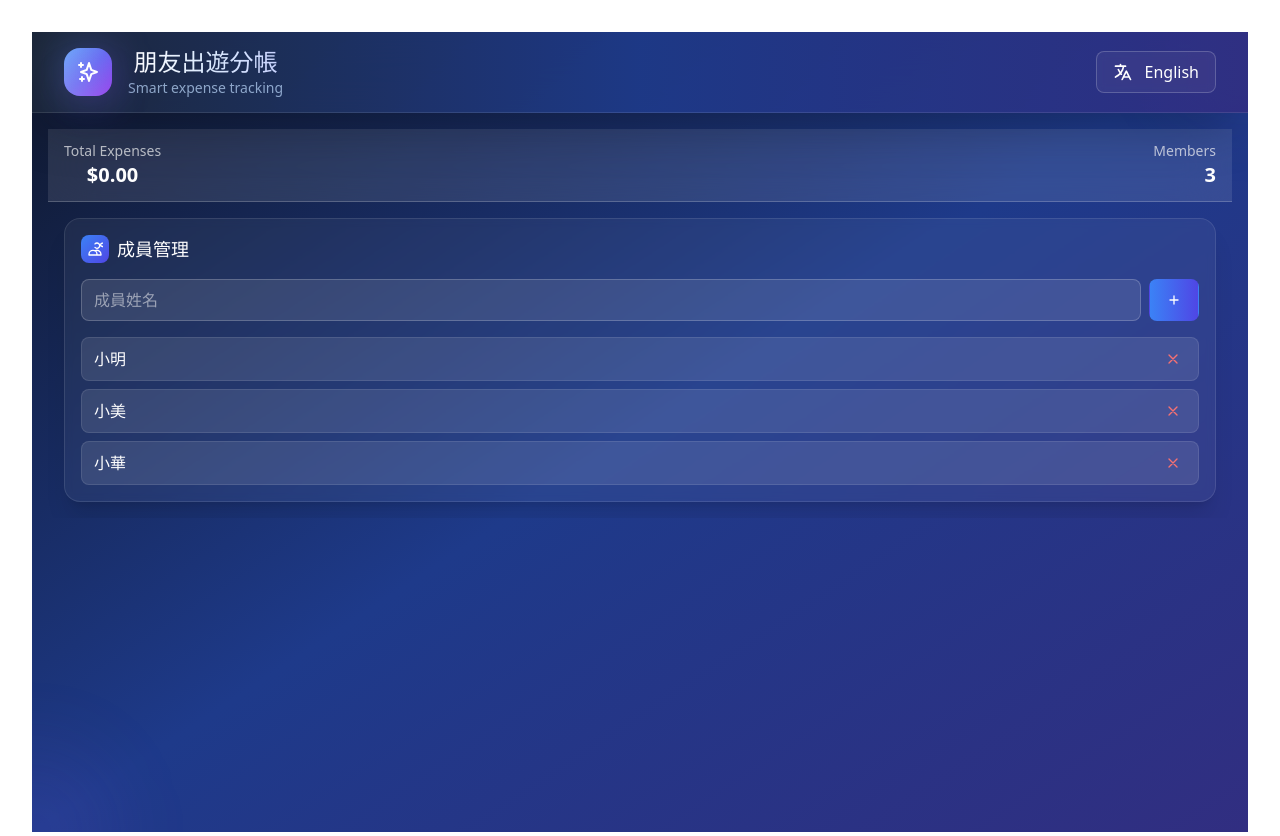
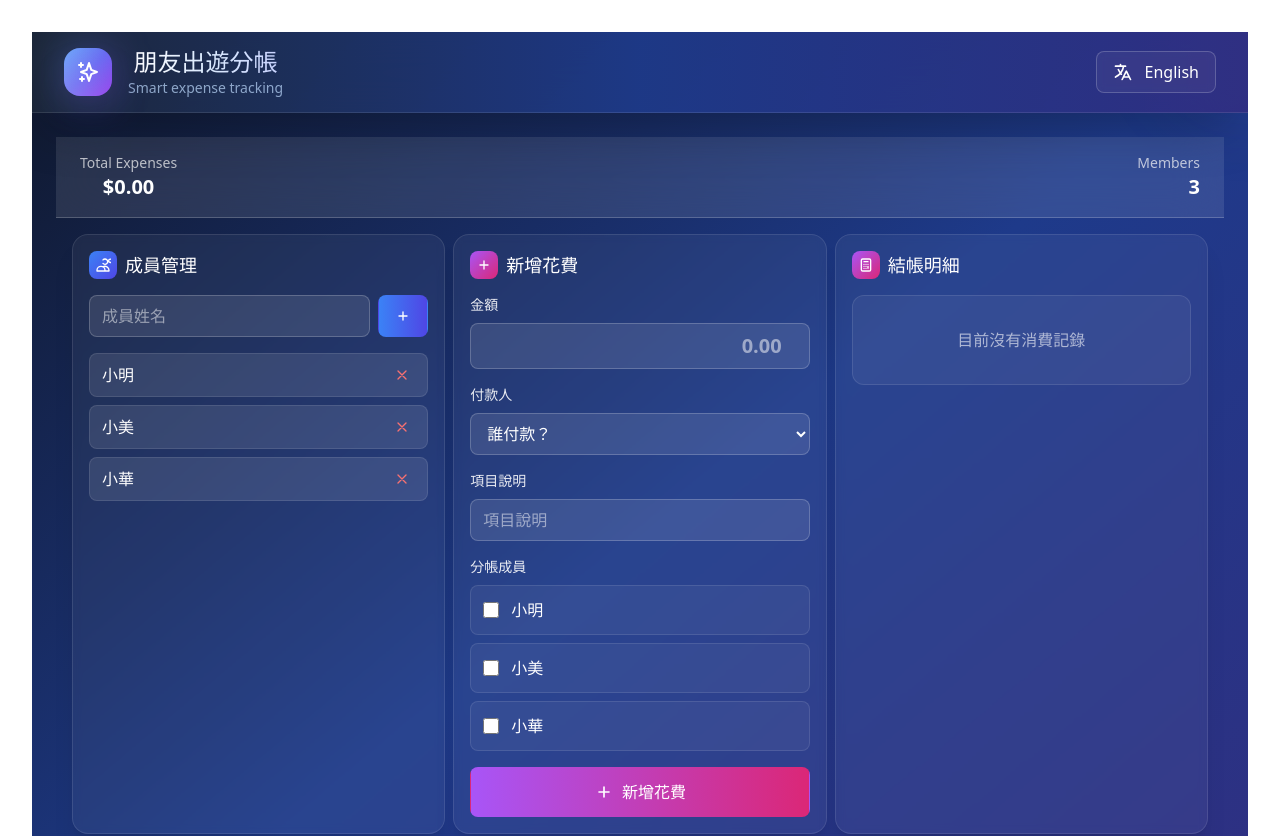
Before and after one commit to VanessaLin9/split-bill, a Vue app: page / in a window 1280 px wide. Shown: the top 836 px of the page. Built offline with nearby package versions, Linux system fonts and the light colour scheme.

Commit message:
feat: improve desktop layout with enhanced spacing, grid structure, and expense detail display

```diff
--- a/src/App.vue
+++ b/src/App.vue
@@ -406,8 +406,8 @@
     </div>
 
     <!-- 桌面版內容 -->
-    <div v-else class="p-4">
-      <div class="bg-white/10 backdrop-blur-xl border-b border-white/20 px-4 py-3">
+    <div v-else class="p-6">
+      <div class="bg-white/10 backdrop-blur-xl border-b border-white/20 px-4 py-3 lg:px-6 lg:py-4">
         <div class="flex justify-between items-center">
           <div class="text-white">
             <div class="text-sm text-white/70">Total Expenses</div>
@@ -422,8 +422,8 @@
 
 
       <!-- 分頁內容 -->
-      <div class="flex-1 overflow-hidden p-4">
-        <div class="bg-white/5 backdrop-blur-sm rounded-2xl border border-white/10 shadow-xl h-full overflow-y-auto">
+      <div class="flex-1 overflow-hidden p-4 grid grid-cols-3 gap-2">
+        <div class="bg-white/5 backdrop-blur-sm rounded-2xl border border-white/10 shadow-xl">
           <!-- 成員管理頁 -->
           <div v-if="activeTab === 'members'" class="p-4">
             <div class="flex items-center gap-2 mb-4">
@@ -473,22 +473,24 @@
               </div>
             </div>
           </div>
+        </div>
 
+        <div class="bg-white/5 backdrop-blur-sm rounded-2xl border border-white/10 shadow-xl">
           <!-- 新增花費頁 -->
-          <div v-else-if="activeTab === 'add'" class="p-4">
+          <div class="p-4">
             <div class="flex items-center gap-2 mb-4">
               <div class="p-1.5 bg-gradient-to-br from-purple-500 to-pink-600 rounded-lg">
                 <svg class="w-4 h-4 text-white" fill="none" stroke="currentColor" viewBox="0 0 24 24">
                   <path stroke-linecap="round" stroke-linejoin="round" stroke-width="2" d="M12 6v6m0 0v6m0-6h6m-6 0H6" />
                 </svg>
               </div>
-              <h2 class="text-lg text-white font-semibold">{{ t('addExpense') }}</h2>
+              <h2 class="text-lg text-white font-semibold ">{{ t('addExpense') }}</h2>
             </div>
 
             <div class="space-y-4">
               <!-- 金額輸入 -->
               <div>
-                <label class="block text-white/90 text-sm mb-2">{{ t('amount') }}</label>
+                <label class="block text-white/90 text-sm mb-2 text-left">{{ t('amount') }}</label>
                 <input
                   v-model.number="newExpense.amount"
                   type="number"
@@ -499,7 +501,7 @@
 
               <!-- 付款人 -->
               <div>
-                <label class="block text-white/90 text-sm mb-2">{{ t('payer') }}</label>
+                <label class="block text-white/90 text-sm mb-2 text-left">{{ t('payer') }}</label>
                 <select
                   v-model="newExpense.paidBy"
                   class="w-full bg-white/10 border border-white/20 rounded-lg px-3 py-2 text-white focus:outline-none focus:ring-2 focus:ring-purple-500/50"
@@ -511,7 +513,7 @@
 
               <!-- 項目說明 -->
               <div>
-                <label class="block text-white/90 text-sm mb-2">{{ t('description') }}</label>
+                <label class="block text-white/90 text-sm mb-2 text-left">{{ t('description') }}</label>
                 <input
                   v-model="newExpense.description"
                   type="text"
@@ -522,7 +524,7 @@
 
               <!-- 分帳成員 -->
               <div>
-                <label class="block text-white/90 text-sm mb-2">{{ t('participants') }}</label>
+                <label class="block text-white/90 text-sm mb-2 text-left">{{ t('participants') }}</label>
                 <div class="space-y-2">
                   <label
                     v-for="member in members"
@@ -552,83 +554,13 @@
               </button>
             </div>
           </div>
+        </div>
 
-          <!-- 消費明細頁 -->
-          <div v-else-if="activeTab === 'expenses'" class="p-4">
-            <div class="flex items-center gap-2 mb-4">
-              <div class="p-1.5 bg-gradient-to-br from-cyan-500 to-blue-600 rounded-lg">
-                <svg class="w-4 h-4 text-white" fill="none" stroke="currentColor" viewBox="0 0 24 24">
-                  <path stroke-linecap="round" stroke-linejoin="round" stroke-width="2" d="M9 12h6m-6 4h6m2 5H7a2 2 0 01-2-2V5a2 2 0 012-2h5.586a1 1 0 01.707.293l5.414 5.414a1 1 0 01.293.707V19a2 2 0 01-2 2z" />
-                </svg>
-              </div>
-              <h2 class="text-lg text-white font-semibold">{{ t('expenseDetails') }}</h2>
-            </div>
 
-            <div v-if="expenses.length === 0" class="text-center py-8 bg-white/5 rounded-xl border border-white/10">
-              <div class="text-white/60">{{ t('noExpenses') }}</div>
-            </div>
 
-            <div v-else class="space-y-3">
-              <div
-                v-for="(expense, index) in expenses"
-                :key="index"
-                class="bg-white/5 border border-white/10 rounded-xl p-4 hover:bg-white/10 transition-all"
-              >
-                <div class="flex justify-between items-start mb-2">
-                  <div class="flex items-center gap-2">
-                    <span class="bg-cyan-500/20 text-cyan-200 px-2 py-1 rounded text-xs">#{{ index + 1 }}</span>
-                    <span class="bg-green-500/20 text-green-200 px-2 py-1 rounded text-sm font-semibold">
-                      ${{ expense.amount }}{{ t('yuan') }}
-                    </span>
-                  </div>
-                  <button
-                    @click="removeExpense(index)"
-                    class="text-red-400 hover:text-red-300 p-1"
-                  >
-                    <svg class="w-4 h-4" fill="none" stroke="currentColor" viewBox="0 0 24 24">
-                      <path stroke-linecap="round" stroke-linejoin="round" stroke-width="2" d="M19 7l-.867 12.142A2 2 0 0116.138 21H7.862a2 2 0 01-1.995-1.858L5 7m5 4v6m4-6v6m1-10V4a1 1 0 00-1-1h-4a1 1 0 00-1 1v3M4 7h16" />
-                    </svg>
-                  </button>
-                </div>
-
-                <div class="text-white font-medium mb-2">
-                  {{ expense.description || t('untitled') }}
-                </div>
-
-                <div class="text-sm text-white/70 mb-3">
-                  {{ t('paidBy') }}:
-                  <span class="text-blue-300">{{ expense.paidBy }}</span>
-                </div>
-
-                <div>
-                  <div class="text-xs text-white/50 mb-1">{{ t('participants') }}:</div>
-                  <div class="flex flex-wrap gap-1">
-                    <span
-                      v-for="participant in expense.sharedWith"
-                      :key="participant"
-                      class="bg-purple-500/20 text-purple-200 px-2 py-1 rounded text-xs"
-                    >
-                      {{ participant }}
-                    </span>
-                  </div>
-                </div>
-
-                <!-- 分攤明細 -->
-                <div class="mt-3 pt-3 border-t border-white/10">
-                  <div class="text-xs text-white/50 mb-1">{{ t('split') }}:</div>
-                  <div class="text-xs text-white/70">
-                    <span v-for="person in expense.sharedWith" :key="person">
-                      {{ person }} → {{ expense.paidBy }}: ${{ (expense.amount / expense.sharedWith.length).toFixed(2) }}{{ t('yuan') }}
-                      <br />
-                    </span>
-                  </div>
-                </div>
-              </div>
-            </div>
-          </div>
-
+        <div class="bg-white/5 backdrop-blur-sm rounded-2xl border border-white/10 shadow-xl">
           <!-- 結算明細頁 -->
-          <div v-else-if="activeTab === 'settlement'" class="p-4">
+          <div class="p-4">
             <div class="flex items-center gap-2 mb-4">
               <div class="p-1.5 bg-gradient-to-br from-purple-500 to-pink-600 rounded-lg">
                 <svg class="w-4 h-4 text-white" fill="none" stroke="currentColor" viewBox="0 0 24 24">
@@ -667,7 +599,7 @@
 
               <!-- 個人應付 -->
               <div>
-                <h4 class="text-white/90 font-medium mb-3">{{ t('shouldPay') }}</h4>
+                <h4 class="text-white/90 font-medium mb-3 text-left">{{ t('shouldPay') }}</h4>
                 <div class="space-y-2">
                   <div
                     v-for="member in members"
@@ -716,6 +648,83 @@
             </div>
           </div>
         </div>
+
+        <div class="bg-white/5 backdrop-blur-sm rounded-2xl border border-white/10 shadow-xl col-span-3">
+          <!-- 消費明細頁 -->
+          <div class="p-4">
+            <div class="flex items-center gap-2 mb-4">
+              <div class="p-1.5 bg-gradient-to-br from-cyan-500 to-blue-600 rounded-lg">
+                <svg class="w-4 h-4 text-white" fill="none" stroke="currentColor" viewBox="0 0 24 24">
+                  <path stroke-linecap="round" stroke-linejoin="round" stroke-width="2" d="M9 12h6m-6 4h6m2 5H7a2 2 0 01-2-2V5a2 2 0 012-2h5.586a1 1 0 01.707.293l5.414 5.414a1 1 0 01.293.707V19a2 2 0 01-2 2z" />
+                </svg>
+              </div>
+              <h2 class="text-lg text-white font-semibold">{{ t('expenseDetails') }}</h2>
+            </div>
+
+            <div v-if="expenses.length === 0" class="text-center py-8 bg-white/5 rounded-xl border border-white/10">
+              <div class="text-white/60">{{ t('noExpenses') }}</div>
+            </div>
+
+            <div v-else class="grid grid-cols-3 gap-x-2 gap-y-3 items-stretch">
+              <div
+                v-for="(expense, index) in expenses"
+                :key="index"
+                class="bg-white/5 border border-white/10 rounded-xl p-4 hover:bg-white/10 transition-all"
+              >
+                <div class="flex justify-between items-start mb-2">
+                  <div class="flex items-center gap-2">
+                    <span class="bg-cyan-500/20 text-cyan-200 px-2 py-1 rounded text-xs">#{{ index + 1 }}</span>
+                    <span class="bg-green-500/20 text-green-200 px-2 py-1 rounded text-sm font-semibold">
+                      ${{ expense.amount }}{{ t('yuan') }}
+                    </span>
+                  </div>
+                  <button
+                    @click="removeExpense(index)"
+                    class="text-red-400 hover:text-red-300 p-1"
+                  >
+                    <svg class="w-4 h-4" fill="none" stroke="currentColor" viewBox="0 0 24 24">
+                      <path stroke-linecap="round" stroke-linejoin="round" stroke-width="2" d="M19 7l-.867 12.142A2 2 0 0116.138 21H7.862a2 2 0 01-1.995-1.858L5 7m5 4v6m4-6v6m1-10V4a1 1 0 00-1-1h-4a1 1 0 00-1 1v3M4 7h16" />
+                    </svg>
+                  </button>
+                </div>
+
+                <div class="text-white font-medium mb-2">
+                  {{ expense.description || t('untitled') }}
+                </div>
+
+                <div class="text-sm text-white/70 mb-3">
+                  {{ t('paidBy') }}:
+                  <span class="text-blue-300">{{ expense.paidBy }}</span>
+                </div>
+
+                <div>
+                  <div class="text-xs text-white/50 mb-1 text-left">{{ t('participants') }}:</div>
+                  <div class="flex flex-wrap gap-1">
+                    <span
+                      v-for="participant in expense.sharedWith"
+                      :key="participant"
+                      class="bg-purple-500/20 text-purple-200 px-2 py-1 rounded text-xs"
+                    >
+                      {{ participant }}
+                    </span>
+                  </div>
+                </div>
+
+                <!-- 分攤明細 -->
+                <div class="mt-3 pt-3 border-t border-white/10">
+                  <div class="text-xs text-white/50 mb-1">{{ t('split') }}:</div>
+                  <div class="text-xs text-white/70">
+                    <span v-for="person in expense.sharedWith" :key="person">
+                      {{ person }} → {{ expense.paidBy }}: ${{ (expense.amount / expense.sharedWith.length).toFixed(2) }}{{ t('yuan') }}
+                      <br />
+                    </span>
+                  </div>
+                </div>
+              </div>
+            </div>
+          </div>
+        </div>
+
       </div>
     </div>
   </div>
```
